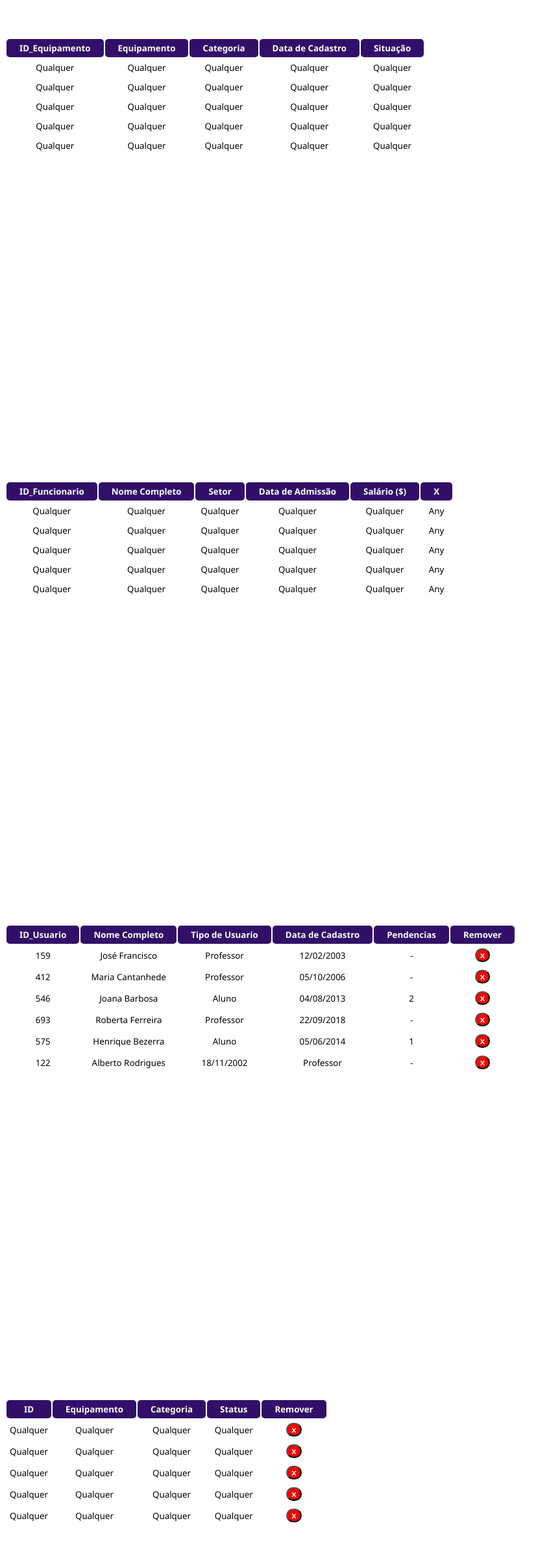
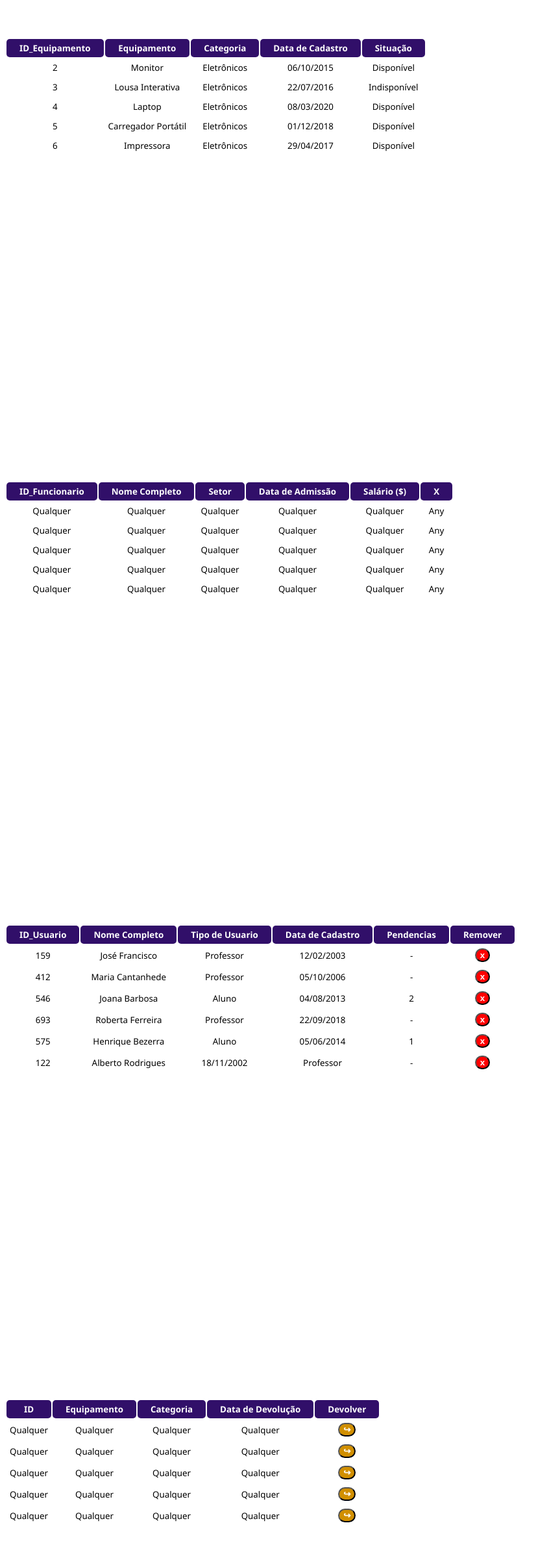
Before and after one commit to DevInBuilding/uploadSistemaEmprestimos, a plain HTML site: page tabelas.html in a window 1280 px wide. Shown: the part 3468-5848 px from the top of the page at 65% size, without its empty margins (0-846 px from the left). Drawn offline with Linux system fonts and the light colour scheme.

Commit message:
adicao de novas tabelas

```diff
--- a/tabelas.html
+++ b/tabelas.html
@@ -39,6 +39,10 @@
         }
         button#editar{
             background-color: #008f00;
+        }
+        button#devolver{
+            background-color: #d18f00;
+            font-weight: bolder;
         }
     </style>
 </head>
@@ -342,40 +346,40 @@
                         <td class="itensDesc">Data de Cadastro</td>
                         <td class="itensDesc">Situação</td>
                     </tr>
-                    <tr>
-                        <td>Qualquer</td>
-                        <td>Qualquer</td>
-                        <td>Qualquer</td>
-                        <td>Qualquer</td>
-                        <td>Qualquer</td>
+                    <tr class="linha-tabela-eq">
+                        <td class="id-equipamento">2</td>
+                        <td class="nome-equipamento">Monitor</td>
+                        <td class="categoria-equipamento">Eletrônicos</td>
+                        <td class="cadastro-equipamento">06/10/2015</td>
+                        <td class="situacao-equipamento">Disponível</td>
                     </tr>
-                    <tr>
-                        <td>Qualquer</td>
-                        <td>Qualquer</td>
-                        <td>Qualquer</td>
-                        <td>Qualquer</td>
-                        <td>Qualquer</td>
+                    <tr class="linha-tabela-eq">
+                        <td class="id-equipamento">3</td>
+                        <td class="nome-equipamento">Lousa Interativa</td>
+                        <td class="categoria-equipamento">Eletrônicos</td>
+                        <td class="cadastro-equipamento">22/07/2016</td>
+                        <td class="situacao-equipamento">Indisponível</td>
                     </tr>
-                    <tr>
-                        <td>Qualquer</td>
-                        <td>Qualquer</td>
-                        <td>Qualquer</td>
-                        <td>Qualquer</td>
-                        <td>Qualquer</td>
+                    <tr class="linha-tabela-eq">
+                        <td class="id-equipamento">4</td>
+                        <td class="nome-equipamento">Laptop</td>
+                        <td class="categoria-equipamento">Eletrônicos</td>
+                        <td class="cadastro-equipamento">08/03/2020</td>
+                        <td class="situacao-equipamento">Disponível</td>
                     </tr>
-                    <tr>
-                        <td>Qualquer</td>
-                        <td>Qualquer</td>
-                        <td>Qualquer</td>
-                        <td>Qualquer</td>
-                        <td>Qualquer</td>
+                    <tr class="linha-tabela-eq">
+                        <td class="id-equipamento">5</td>
+                        <td class="nome-equipamento">Carregador Portátil</td>
+                        <td class="categoria-equipamento">Eletrônicos</td>
+                        <td class="cadastro-equipamento">01/12/2018</td>
+                        <td class="situacao-equipamento">Disponível</td>
                     </tr>
-                    <tr>
-                        <td>Qualquer</td>
-                        <td>Qualquer</td>
-                        <td>Qualquer</td>
-                        <td>Qualquer</td>
-                        <td>Qualquer</td>
+                    <tr class="linha-tabela-eq">
+                        <td class="id-equipamento">6</td>
+                        <td class="nome-equipamento">Impressora</td>
+                        <td class="categoria-equipamento">Eletrônicos</td>
+                        <td class="cadastro-equipamento">29/04/2017</td>
+                        <td class="situacao-equipamento">Disponível</td>
                     </tr>
                 </tbody>
             </table>
@@ -502,6 +506,54 @@
 
 
         <!-- SEÇÃO USUÁRIOS -->
+        <div id="tabelaEmprestimos">
+            <table>
+                <tbody>
+                    <tr>
+                        <td class="itensDesc">ID</td>
+                        <td class="itensDesc">Equipamento</td>
+                        <td class="itensDesc">Categoria</td>
+                        <td class="itensDesc">Data de Devolução</td>
+                        <td class="itensDesc">Devolver</td>
+                    </tr>
+                    <tr>
+                        <td>Qualquer</td>
+                        <td>Qualquer</td>
+                        <td>Qualquer</td>
+                        <td>Qualquer</td>
+                        <td><button id="devolver">↪</button></td>
+                    </tr>
+                    <tr>
+                        <td>Qualquer</td>
+                        <td>Qualquer</td>
+                        <td>Qualquer</td>
+                        <td>Qualquer</td>
+                        <td><button id="devolver">↪</button></td>
+                    </tr>
+                    <tr>
+                        <td>Qualquer</td>
+                        <td>Qualquer</td>
+                        <td>Qualquer</td>
+                        <td>Qualquer</td>
+                        <td><button id="devolver">↪</button></td>
+                    </tr>
+                    <tr>
+                        <td>Qualquer</td>
+                        <td>Qualquer</td>
+                        <td>Qualquer</td>
+                        <td>Qualquer</td>
+                        <td><button id="devolver">↪</button></td>
+                    </tr>
+                    <tr>
+                        <td>Qualquer</td>
+                        <td>Qualquer</td>
+                        <td>Qualquer</td>
+                        <td>Qualquer</td>
+                        <td><button id="devolver">↪</button></td>
+                    </tr>
+                </tbody>
+            </table>
+        </div>
         <div id="tabelaReservas">
             <table>
                 <tbody>
@@ -510,7 +562,7 @@
                         <td class="itensDesc">Equipamento</td>
                         <td class="itensDesc">Categoria</td>
                         <td class="itensDesc">Status</td>
-                        <td class="itensDesc">Remover</td>
+                        <td class="itensDesc">Cancelar</td>
                     </tr>
                     <tr>
                         <td>Qualquer</td>
```
